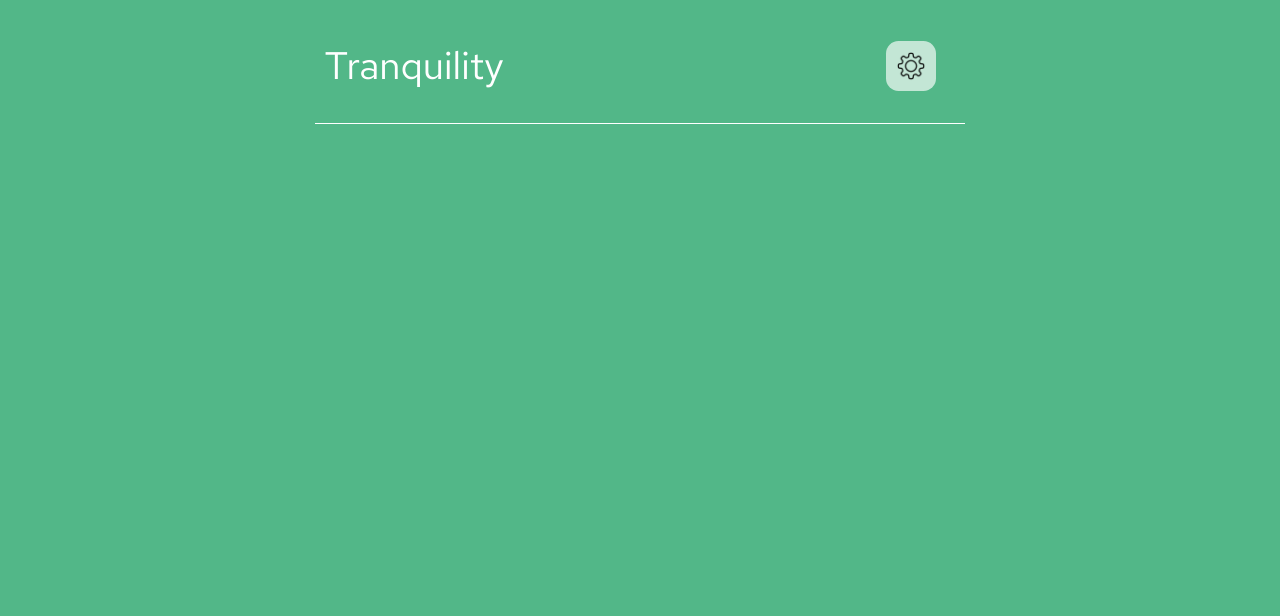
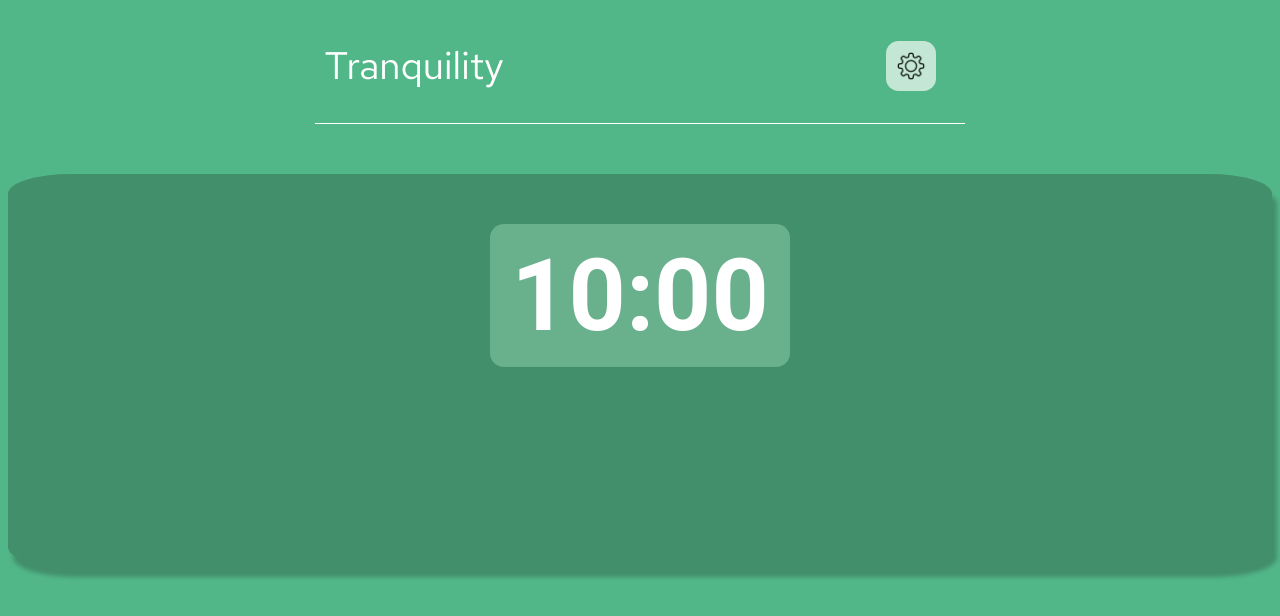
Before and after one commit to NickMagidson/meditation-app, a React (Create React App) app: page / in a window 1280 px wide. Shown: the top 616 px of the page. Built offline with nearby package versions, Linux system fonts and the light colour scheme.

Commit message:
General Timer styling

```diff
--- a/src/App.js
+++ b/src/App.js
@@ -1,5 +1,6 @@
 import React from "react";
 import Header from "./components/Header";
+import Timer from "./components/Timer";
 import './style.css';
 
 
@@ -7,7 +8,7 @@ function App() {
   return (
     <div className='app'>
       <Header />
-      {/* <Timer /> */}
+      <Timer />
         {/* Input for timer */}
         {/* Start button */}
 
--- a/src/components/Timer.js
+++ b/src/components/Timer.js
@@ -6,9 +6,19 @@ class Timer extends Component {
   }
 
 
+
+
   render() {
     return (
-			<div>
+			<div className="grey-box">
+
+        <div className="number-box">
+          <h2 className="timer-text">10:00</h2>
+        </div>
+
+        <div className="buttons-container">
+
+        </div>
 
 			</div>
     );
--- a/src/style.css
+++ b/src/style.css
@@ -64,7 +64,39 @@ header {
     width: 30px;
 }
 
+/* GREY BOX */
 
+.grey-box {
+    background-color: rgba(27, 41, 34, 28%);
+    height: 393px;
+    border-radius: 5%;
+    display: flex;
+    flex-direction: column;
+    align-items: center;
+    justify-content: center;
+    margin-top: 50px;
+    box-shadow: 5px 10px 4px rgba(27, 41, 34, 28%);
+}
+
+.number-box {
+    background-color: rgba(149, 213, 178, 47%);
+    width: 300px;
+    height: 143px;
+    margin-left: auto;
+    margin-right: auto;
+    margin-bottom: 150px;
+    display: flex;
+    align-items: center;
+    border-radius: 14px;
+}
+
+.timer-text {
+    color: #fff;
+    text-align: center;
+    font-size: 100px;
+    font-family: 'roboto';
+    margin: auto;
+}
 
 
 
```
